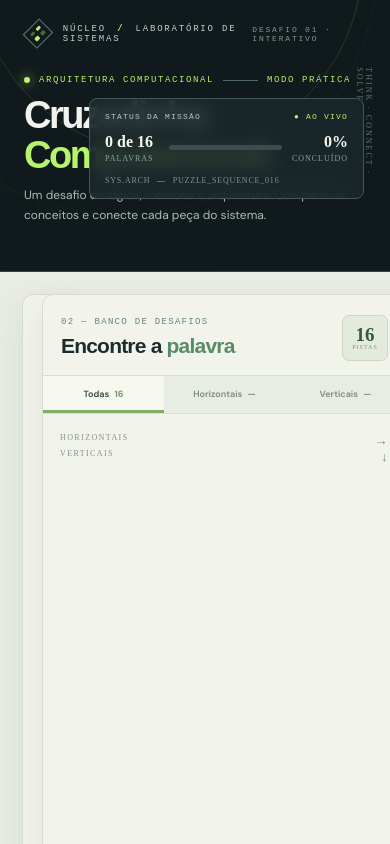
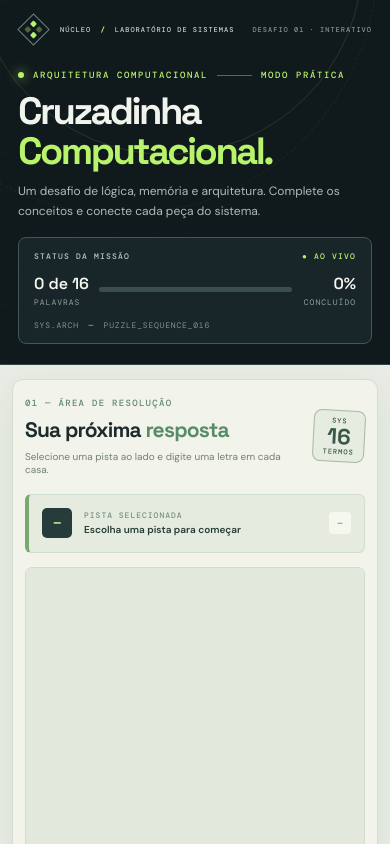
Before and after one commit to RenanPassos7dev/arqcomp-cruzadinha, a plain HTML site: page index.html in a window 390 px wide. Shown: the top 844 px of the page. Drawn offline with nearby package versions, Linux system fonts and the light colour scheme; a script that the page names is missing.

Commit message:
add: responsividade

```diff
--- a/style.css
+++ b/style.css
@@ -1,3 +1,4 @@
+@import url("https://fonts.googleapis.com/css2?family=DM+Mono:wght@400;500&family=DM+Sans:wght@400;500;600;700;800&family=Space+Grotesk:wght@400;500;600;700&display=swap");
 :root {
   --ink: #e9f0ef;
   --muted: #9aa9a7;
@@ -771,3 +772,114 @@ button {
   color: #718078;
   margin: 0 0 20px;
 }
+@media (max-width: 1050px) {
+  .hero-dashboard {
+    right: 24px;
+    width: 245px;
+  }
+  .hero-copy {
+    max-width: 55%;
+  }
+  .layout {
+    grid-template-columns: minmax(0, 1fr) 320px;
+    gap: 14px;
+  }
+  .main-card {
+    padding: 19px 16px;
+  }
+  .crossword {
+    min-width: 540px;
+  }
+}
+@media (max-width: 760px) {
+  .hero {
+    min-height: 310px;
+    padding: 18px 18px 20px;
+  }
+  .hero-copy {
+    max-width: 100%;
+    margin: 28px 0 14px;
+  }
+  .hero h1 {
+    font-size: 43px;
+  }
+  .hero-dashboard {
+    position: relative;
+    right: auto;
+    bottom: auto;
+    width: min(100%, 360px);
+    margin-top: 15px;
+  }
+  .hero-side-label {
+    display: none;
+  }
+  .layout {
+    width: calc(100% - 24px);
+    display: flex;
+    flex-direction: column;
+    padding-top: 14px;
+    gap: 14px;
+  }
+  .main-card {
+    width: 100%;
+    padding: 17px 12px;
+  }
+  .clue-card {
+    position: relative;
+    top: auto;
+    width: 100%;
+    height: 560px;
+    min-height: 0;
+    max-height: none;
+  }
+  .card-heading h2 {
+    font-size: 23px;
+  }
+  .helper {
+    font-size: 10px;
+  }
+  .round-stamp {
+    width: 52px;
+    height: 52px;
+  }
+  .crossword {
+    min-width: 550px;
+    grid-template-rows: repeat(14, 31px);
+  }
+  .grid-wrap {
+    padding: 9px 5px;
+  }
+  .action-row .btn {
+    flex: 1;
+  }
+  .page-footer {
+    width: calc(100% - 24px);
+    flex-wrap: wrap;
+    font-size: 7px;
+  }
+  .page-footer span:nth-child(2) {
+    display: none;
+  }
+  .edition {
+    font-size: 7px;
+  }
+}
+@media (max-width: 390px) {
+  .hero h1 {
+    font-size: 38px;
+  }
+  .brand-line {
+    font-size: 7px;
+    letter-spacing: 1px;
+  }
+  .card-heading h2 {
+    font-size: 21px;
+  }
+  .selected-clue strong {
+    font-size: 10px;
+  }
+  .btn {
+    padding: 10px 9px;
+    font-size: 9px;
+  }
+}
```
